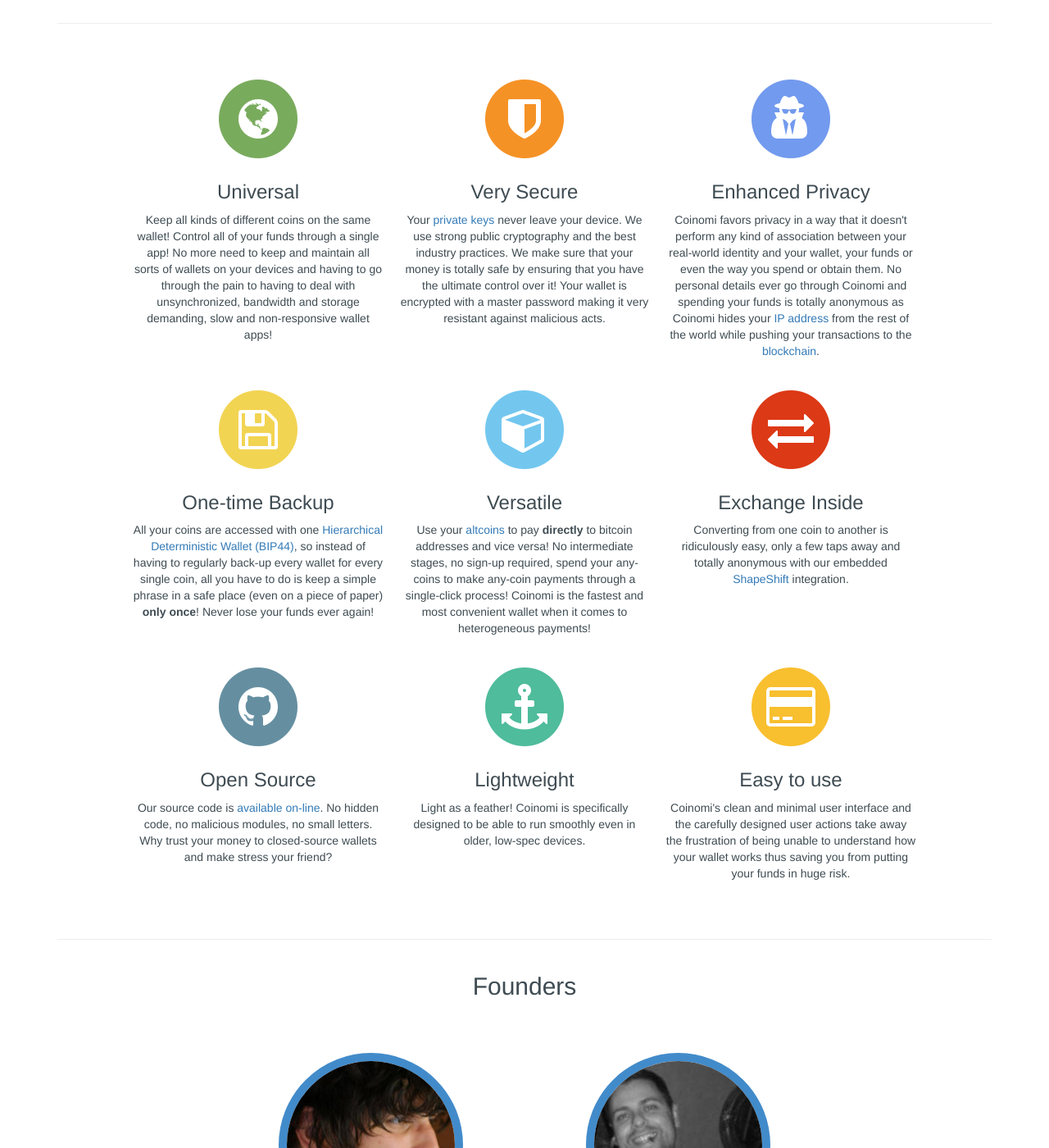
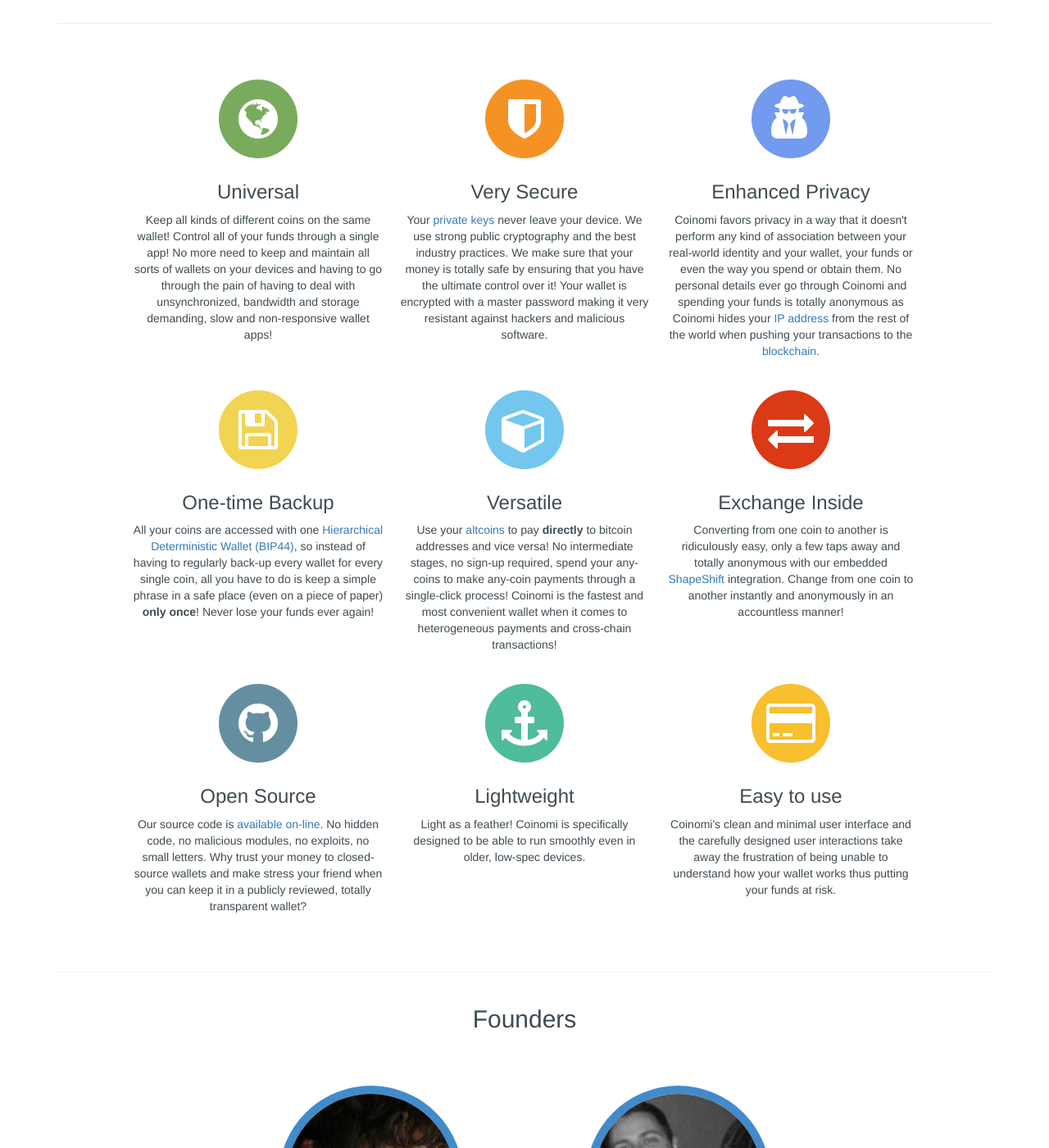
Before and after one commit to spassion/coinomi.github.io, a Jekyll site: the page built from index.html, in a window 1280 px wide and 1400 px high, scrolled down 1196 px. Shown: the whole window at 82% size. Built offline with Jekyll 4.4.1, drawn with Linux system fonts in a browser that asks for light colours; nearby versions of some CDN libraries; Markdown is read by kramdown in place of the engine named in the settings.

Commit message:
reformed features text

```diff
--- a/index.html
+++ b/index.html
@@ -51,7 +51,7 @@
                     <h3>Universal</h3>
 
                     <p>Keep all kinds of different coins on the same wallet! Control all of your funds through a single app! No more need to
-                    keep and maintain all sorts of wallets on your devices and having to go through the pain to having to deal with
+                    keep and maintain all sorts of wallets on your devices and having to go through the pain of having to deal with
                     unsynchronized, bandwidth and storage demanding, slow and non-responsive wallet apps!</p>
                 </div>
 
@@ -63,7 +63,7 @@
 
                     <p>Your <a href="https://en.bitcoin.it/wiki/Private_key" target="_blank">private keys</a> never leave your device. We use strong public cryptography and the best industry practices. We make
                     sure that your money is totally safe by ensuring that you have the ultimate control over it! Your wallet is encrypted with
-                    a master password making it very resistant against malicious acts.</p>
+                    a master password making it very resistant against hackers and malicious software.</p>
                 </div>
 
                 <div class="col-sm-4 feature">
@@ -75,7 +75,7 @@
                     <p>Coinomi favors privacy in a way that it doesn't perform any kind of association between your real-world identity and
                     your wallet, your funds or even the way you spend or obtain them. No personal details ever go through Coinomi and spending
                     your funds is totally anonymous as Coinomi hides your <a href="http://en.wikipedia.org/wiki/IP_address" target="_blank">IP
-                    address</a> from the rest of the world while pushing your transactions to the <a href="https://en.bitcoin.it/wiki/Block_chain" target="_blank">blockchain</a>.</p>
+                    address</a> from the rest of the world when pushing your transactions to the <a href="https://en.bitcoin.it/wiki/Block_chain" target="_blank">blockchain</a>.</p>
                 </div>
             </div>
         </div>
@@ -102,7 +102,7 @@
 
                     <p>Use your <a href="https://en.bitcoin.it/wiki/Altcoin" target="_blank">altcoins</a> to pay <strong>directly</strong> to bitcoin addresses and vice versa!
                     No intermediate stages, no sign-up required, spend your any-coins to make any-coin payments through a single-click process!
-                    Coinomi is the fastest and most convenient wallet when it comes to heterogeneous payments!</p>
+                    Coinomi is the fastest and most convenient wallet when it comes to heterogeneous payments and cross-chain transactions!</p>
                 </div>
 
                 <div class="col-sm-4 feature">
@@ -112,7 +112,7 @@
                     <h3>Exchange Inside</h3>
 
                     <p>Converting from one coin to another is ridiculously easy, only a few taps away and totally anonymous with our embedded
-                    <a href="https://shapeshift.io/" target="_blank">ShapeShift</a> integration.</p>
+                    <a href="https://shapeshift.io/" target="_blank">ShapeShift</a> integration. Change from one coin to another instantly and anonymously in an accountless manner!</p>
                 </div>
             </div>
         </div>
@@ -126,7 +126,8 @@
                     <h3>Open Source</h3>
 
                     <p>Our source code is <a href="https://github.com/coinomi/" target="_blank">available on-line</a>. No hidden code, no
-                    malicious modules, no small letters. Why trust your money to closed-source wallets and make stress your friend?</p>
+                    malicious modules, no exploits, no small letters. Why trust your money to closed-source wallets and make stress your friend when you can keep it in a
+                    publicly reviewed, totally transparent wallet?</p>
                 </div>
 
                 <div class="col-sm-4 feature">
@@ -144,8 +145,8 @@
 
                     <h3>Easy to use</h3>
 
-                    <p>Coinomi's clean and minimal user interface and the carefully designed user actions take away the frustration of being
-                    unable to understand how your wallet works thus saving you from putting your funds in huge risk.</p>
+                    <p>Coinomi's clean and minimal user interface and the carefully designed user interactions take away the frustration of being
+                    unable to understand how your wallet works thus putting your funds at risk.</p>
                 </div>
             </div>
         </div>
```
